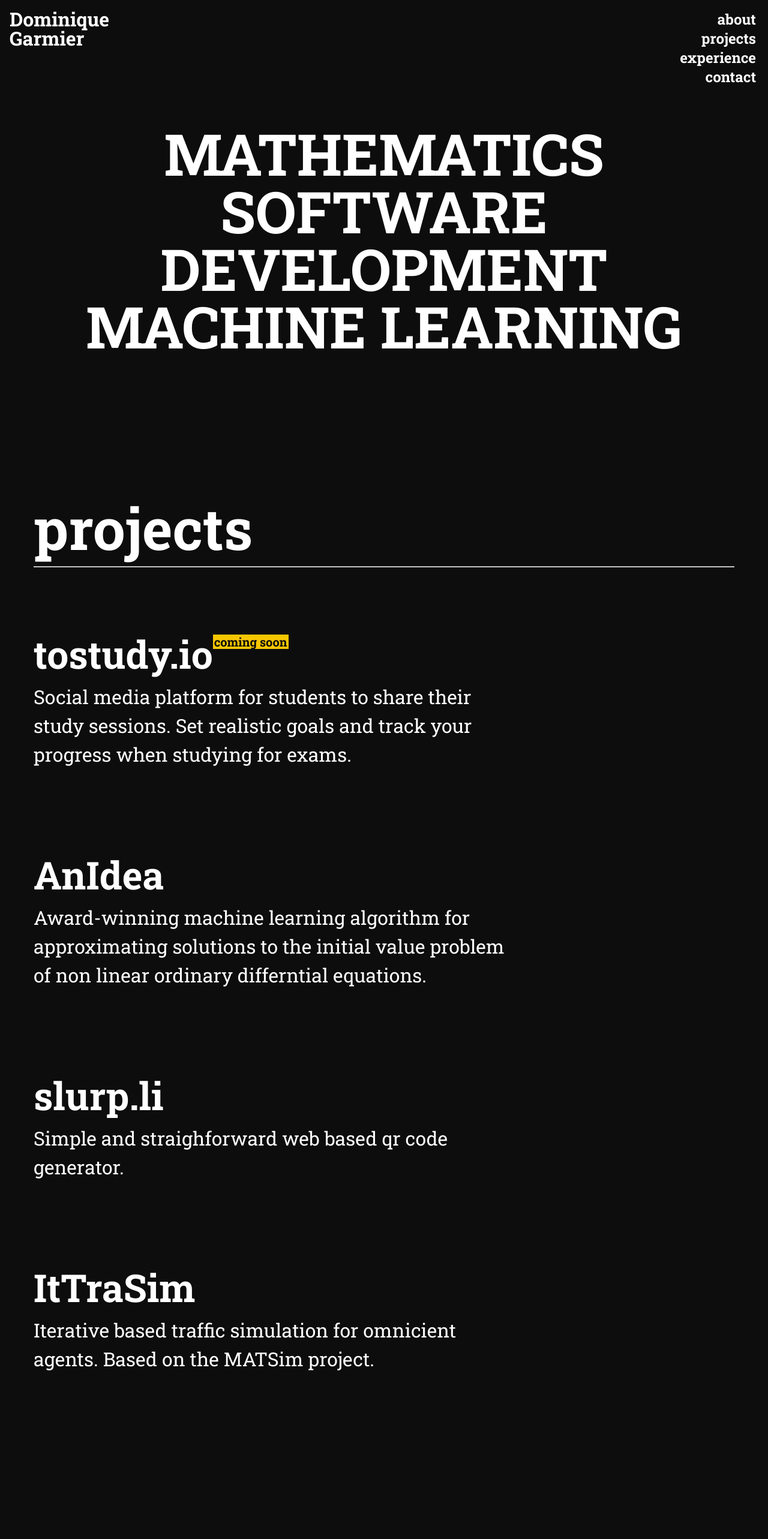
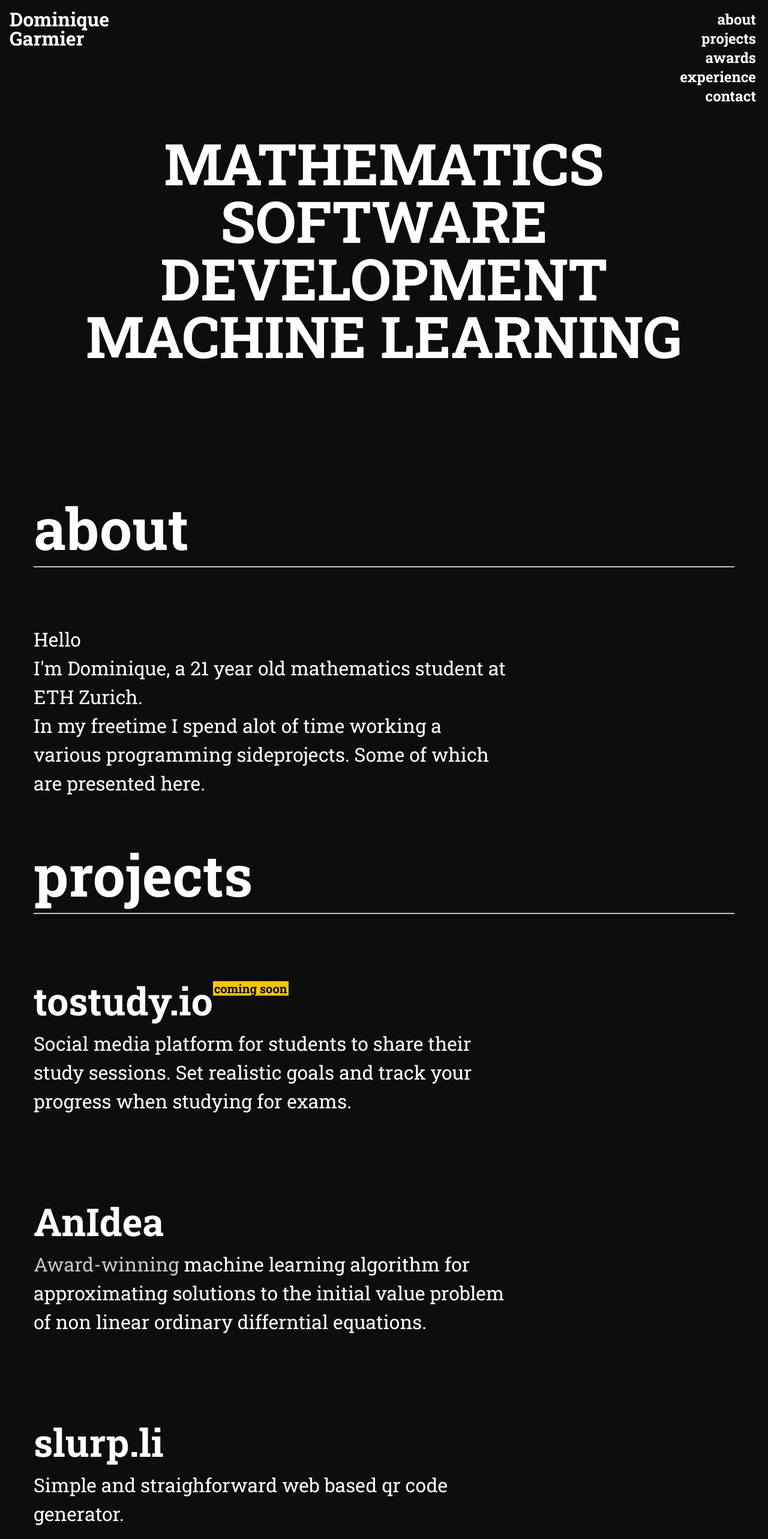
Before and after one commit to dominiquegarmier/personal-website, a Next.js app: page / in a window 1280 px wide. Shown: the top 2566 px of the page at 60% size. Before the commit the page ends 2370 px from the top, so only its background shows below. Built offline with nearby package versions, Linux system fonts and the light colour scheme.

Commit message:
work on index

```diff
--- a/components/Header.tsx
+++ b/components/Header.tsx
@@ -1,5 +1,6 @@
 import { FC } from "react";
 import styles from "../styles/index.module.css";
+import Link from "next/link";
 
 export const Header: FC = () => {
   return (
@@ -8,10 +9,31 @@ export const Header: FC = () => {
         Dominique <br /> Garmier
       </div>
       <nav className={styles.header__nav}>
-        <div className={styles.header__nav__item}>about</div>
-        <div className={styles.header__nav__item}>projects</div>
-        <div className={styles.header__nav__item}>experience</div>
-        <div className={styles.header__nav__item}>contact</div>
+        <div className={styles.header__nav__item}>
+          <Link href="/#about">
+            <a>about</a>
+          </Link>
+        </div>
+        <div className={styles.header__nav__item}>
+          <Link href="/#projects">
+            <a>projects</a>
+          </Link>
+        </div>
+        <div className={styles.header__nav__item}>
+          <Link href="/#awards">
+            <a>awards</a>
+          </Link>
+        </div>
+        <div className={styles.header__nav__item}>
+          <Link href="/#experience">
+            <a>experience</a>
+          </Link>
+        </div>
+        <div className={styles.header__nav__item}>
+          <Link href="/#contact">
+            <a>contact</a>
+          </Link>
+        </div>
       </nav>
     </div>
   );
--- a/pages/index.tsx
+++ b/pages/index.tsx
@@ -9,10 +9,26 @@ const Home: NextPage = () => {
   return (
     <>
       <Header />
-      <Hero />
       <Content>
+        <Hero />
         <div className={styles.section}>
-          <div className={styles.section__title}>projects</div>
+          <div className={styles.section__title} id="about">
+            about
+          </div>
+          <div className={styles.section__sub}>
+            <div className={styles.section__sub__desc}>
+              Hello <br />I{"'"}m Dominique, a 21 year old mathematics student
+              at ETH Zurich. <br />
+              In my freetime I spend alot of time working a various programming
+              sideprojects. Some of which are presented here.
+              <br />
+            </div>
+          </div>
+        </div>
+        <div className={styles.section}>
+          <div className={styles.section__title} id="projects">
+            projects
+          </div>
           <div className={styles.section__sub}>
             <div
               className={`${styles.section__sub__title} ${styles["section__sub__title--unfinished"]}`}
@@ -35,9 +51,12 @@ const Home: NextPage = () => {
               </Link>
             </div>
             <div className={styles.section__sub__desc}>
-              Award-winning machine learning algorithm for approximating
-              solutions to the initial value problem of non linear ordinary
-              differntial equations.
+              <Link href="./#awards">
+                <a className={styles.section__sub__desc__link}>Award-winning</a>
+              </Link>{" "}
+              machine learning algorithm for approximating solutions to the
+              initial value problem of non linear ordinary differntial
+              equations.
             </div>
           </div>
           <div className={styles.section__sub}>
@@ -57,11 +76,10 @@ const Home: NextPage = () => {
               </Link>
             </div>
             <div className={styles.section__sub__desc}>
-              Iterative based traffic simulation for omnicient agents. Based on
-              the
+              Iterative traffic simulation for omnicient agents. Based on the{" "}
               <Link href="https://www.matsim.org/">
-                <a> MATSim </a>
-              </Link>
+                <a className={styles.section__sub__desc__link}>MATSim</a>
+              </Link>{" "}
               project.
             </div>
           </div>
--- a/styles/globals.css
+++ b/styles/globals.css
@@ -137,6 +137,7 @@ global variables
 */
 :root {
   --bg-dark: #0d0d0d;
+  --bg-dark-accent: #000000;
   --bg-yellow: #f7c600;
   --text-light: #ffffff;
   --text-dark: #0a0a0a;
--- a/styles/index.module.css
+++ b/styles/index.module.css
@@ -1,30 +1,5 @@
-.hero {
-  display: flex;
-  height: 100vh;
-  align-items: center;
-  justify-content: center;
-}
-
-.hero__text {
-  width: min(100%, 1200px);
-  font-size: 6rem;
-  font-weight: bold;
-  text-transform: uppercase;
-  text-align: center;
-}
-
-.hero__text__part {
-  display: inline-block;
-  transition: 0.05s ease-in-out;
-}
-
-.hero__text__part:hover {
-  cursor: pointer;
-  transform: skew(10deg);
-  color: var(--text-light-accent);
-}
-
 .header {
+  z-index: 1;
   position: fixed;
   width: 100%;
   top: 0;
@@ -50,13 +25,38 @@
   padding: 0.25rem;
   font-size: 1.5rem;
   text-align: right;
-  transition: 0.05s ease-in-out;
+  transition: 0.1s ease-in-out;
 }
 
 .header__nav__item:hover {
   cursor: pointer;
   transform: scaleX(1.1);
   transform-origin: right;
+  color: var(--text-light-accent);
+}
+
+.hero {
+  display: flex;
+  height: 100vh;
+  align-items: center;
+  justify-content: center;
+}
+
+.hero__text {
+  font-size: 6rem;
+  font-weight: bold;
+  text-transform: uppercase;
+  text-align: center;
+}
+
+.hero__text__part {
+  display: inline-block;
+  transition: 0.1s ease-in-out;
+}
+
+.hero__text__part:hover {
+  cursor: pointer;
+  transform: skew(10deg);
   color: var(--text-light-accent);
 }
 
@@ -69,6 +69,7 @@
 }
 
 .container__innner {
+  z-index: 9;
   width: min(100%, 1200px);
   display: flex;
   flex-direction: column;
@@ -99,7 +100,7 @@
 }
 
 .section__sub__title {
-  transition: 0.05s ease-in-out;
+  transition: 0.1s ease-in-out;
   font-size: 4rem;
   padding: 1rem 0;
   font-weight: bold;
@@ -118,7 +119,7 @@
   padding: 0.125rem;
   background: var(--bg-yellow);
   color: var(--text-dark);
-  transition: 0.05s ease-in-out;
+  transition: 0.1s ease-in-out;
 }
 
 .section__sub__title--unfinished:hover::after {
@@ -129,3 +130,13 @@
   font-size: 2rem;
   line-height: 1.5;
 }
+
+.section__sub__desc__link {
+  transition: 0.1s ease-in-out;
+  display: inline-block;
+  color: var(--text-light-accent);
+}
+
+.section__sub__desc__link:hover {
+  transform: skew(10deg);
+}
```
